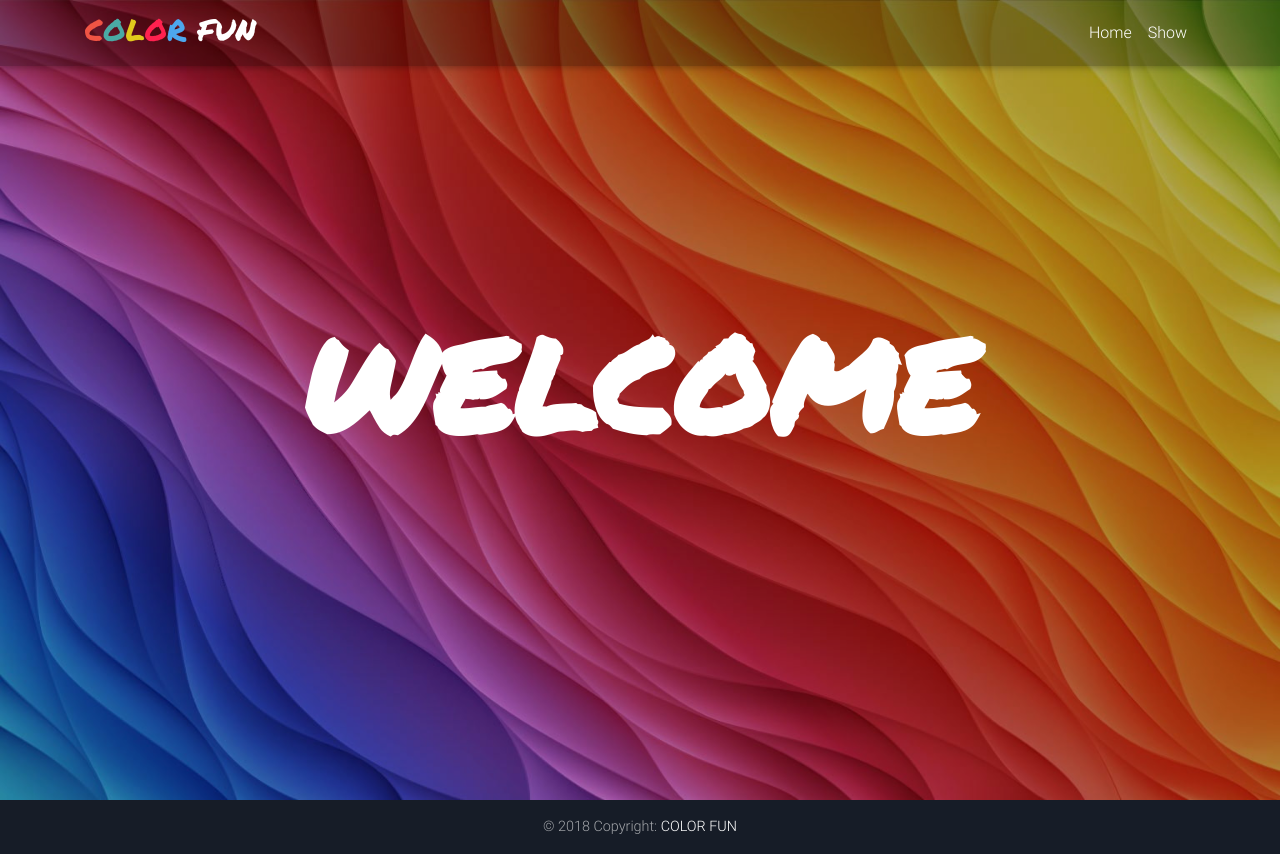
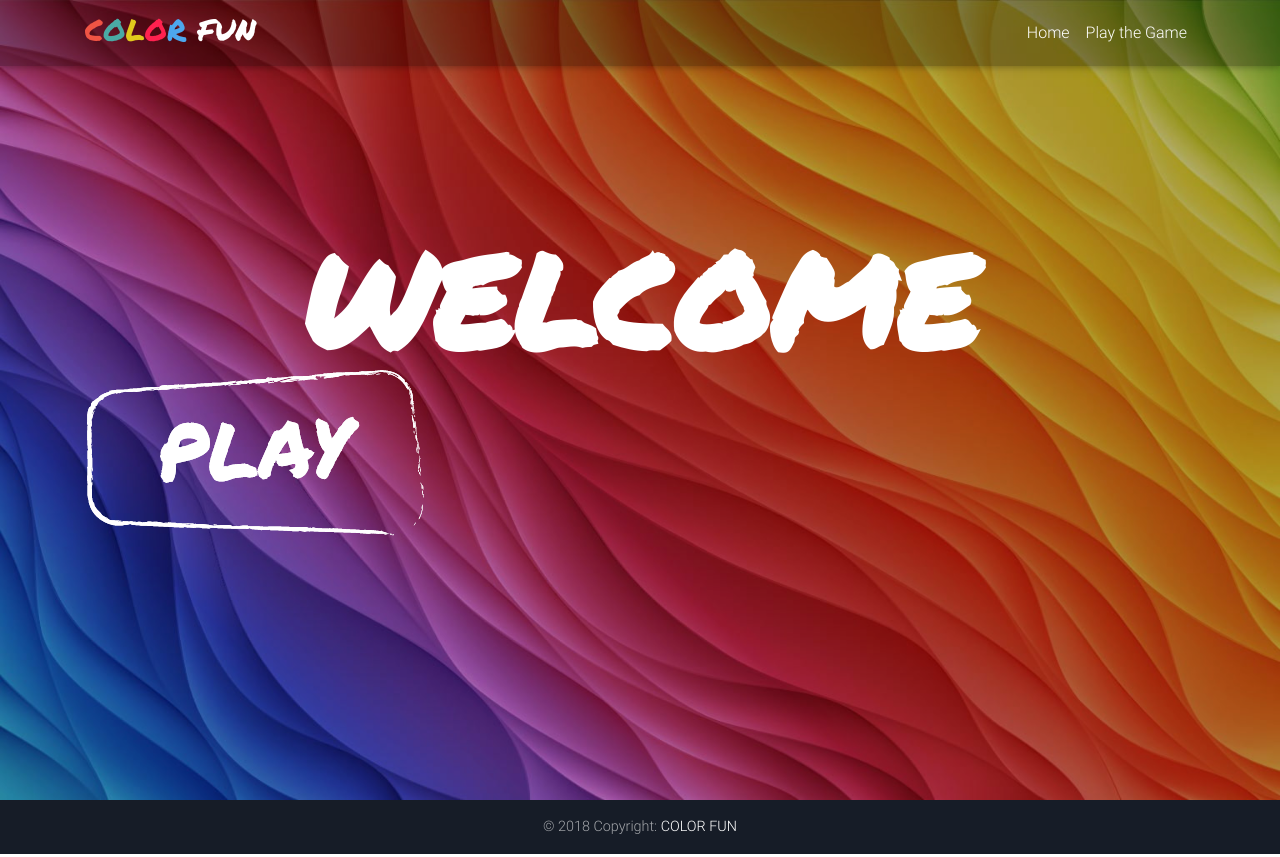
Before and after one commit to playeasynow/ProjectOneTeamWon, a plain HTML site: page index.html in a window 1280 px wide. Shown: the top 857 px of the page. Drawn offline with nearby package versions, Linux system fonts and the light colour scheme; a script that the page names is missing.

Commit message:
new buttons

```diff
--- a/assets/css/style.css
+++ b/assets/css/style.css
@@ -528,3 +528,9 @@ header nav .nav-header-container {display: table-cell; vertical-align: middle; p
     border-radius: .25rem;
     z-index: 10;
 }
+
+/* Play button */
+.play-btn {
+  display: inline-block;
+  background-image: url("../images/play-btn.png");
+}
--- a/index.html
+++ b/index.html
@@ -58,7 +58,7 @@
                         <a class="nav-link" href="#yellow" title="Yellow" class="inner-link">Yellow</a>
                     </li> -->
                     <li class="nav-item">
-                        <a class="nav-link" href="#unsplash-bg" title="Show" class="inner-link">Show</a>
+                        <a class="nav-link" href="#unsplash-bg" title="Show" class="inner-link">Play the Game</a>
                     </li>
                 </ul>
             </div>
@@ -76,7 +76,7 @@
                     <!--Grid column-->
                     <div class="col-md-12 mb-4 white-text text-center text-md-left">
                         <h1 class="display-4 font-weight-bold alt-font text-center title-extra-large">WELCOME</h1>
-
+                        <img src="./assets/images/play-btn.png" alt="Play Button" class="play-btn" height="168" width="340"><a href="#unsplash-bg"></a>
                     </div>
                 </div>
             </div>
```
Also changed, not shown: assets/images/play-btn.png (added).
